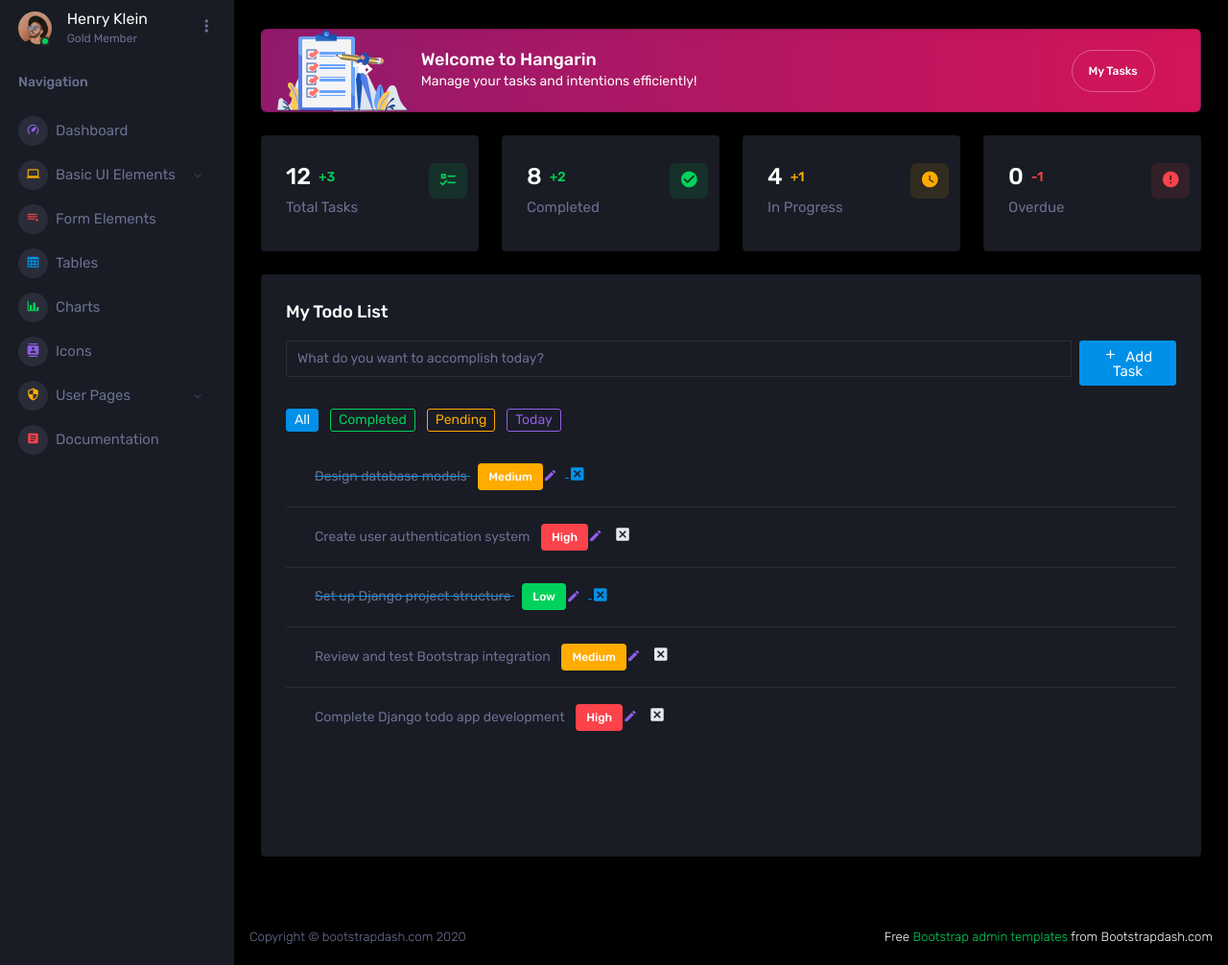
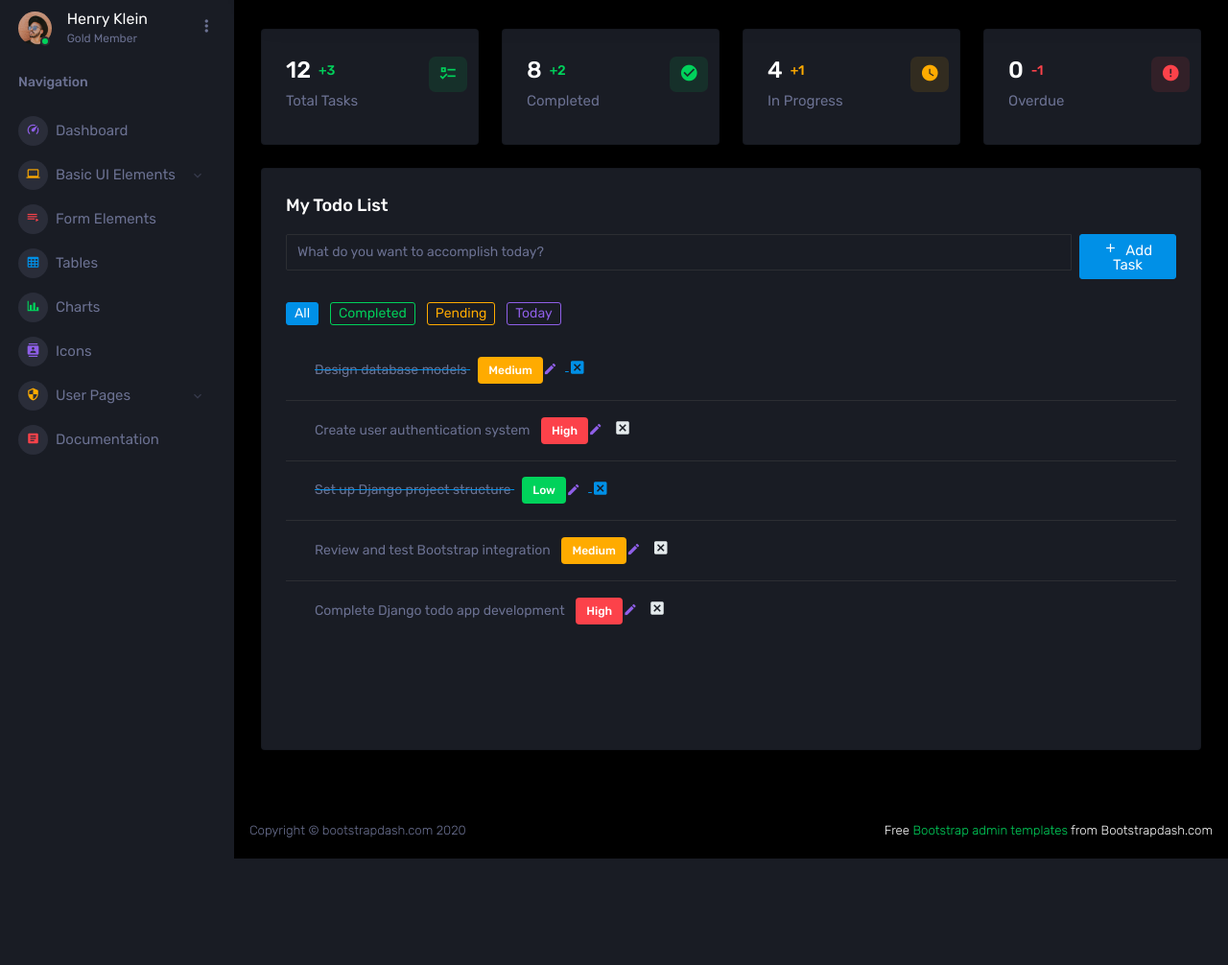
Before and after one commit to Ritvent/hangarin, a Django app: page / in a window 1280 px wide. Shown: the part 70-1076 px from the top of the page at 96% size. After the commit the page ends 965 px from the top, so only its background shows below. Run offline with Django 5.2, Linux system fonts and the light colour scheme; some libraries are stand-ins or nearby versions.

```diff
--- a/projectsite/hangarinorg/views.py
+++ b/projectsite/hangarinorg/views.py
@@ -1,5 +1,6 @@
 from django.shortcuts import render
 from django.views.generic.list import ListView
+from django.views.generic.edit import CreateView, UpdateView, DeleteView
 from hangarinorg.models import Task
 
 # Create your views here.
--- a/projectsite/templates/base.html
+++ b/projectsite/templates/base.html
@@ -367,28 +367,6 @@
         <div class="main-panel">
           <div class="content-wrapper">
             <!-- Welcome Section -->
-            <div class="row">
-              <div class="col-12 grid-margin stretch-card">
-                <div class="card corona-gradient-card">
-                  <div class="card-body py-0 px-0 px-sm-3">
-                    <div class="row align-items-center">
-                      <div class="col-4 col-sm-3 col-xl-2">
-                        <img src="{% static 'images/dashboard/Group126@2x.png' %}" class="gradient-corona-img img-fluid" alt="">
-                      </div>
-                      <div class="col-5 col-sm-7 col-xl-8 p-0">
-                        <h4 class="mb-1 mb-sm-0">Welcome to Hangarin</h4>
-                        <p class="mb-0 font-weight-normal d-none d-sm-block">Manage your tasks and intentions efficiently!</p>
-                      </div>
-                      <div class="col-3 col-sm-2 col-xl-2 pl-0 text-center">
-                        <span>
-                          <a href="{% url 'todo_list' %}" class="btn btn-outline-light btn-rounded get-started-btn">My Tasks</a>
-                        </span>
-                      </div>
-                    </div>
-                  </div>
-                </div>
-              </div>
-            </div>
 
             <!-- Task Statistics -->
             <div class="row">
```
